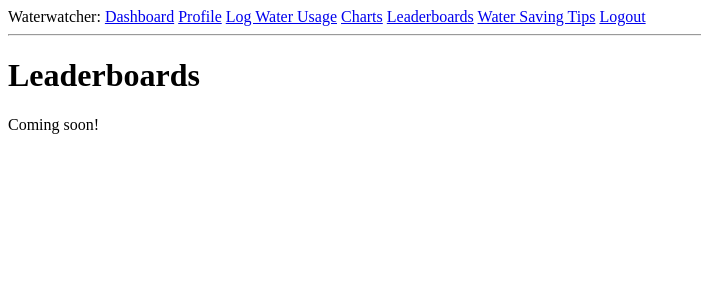
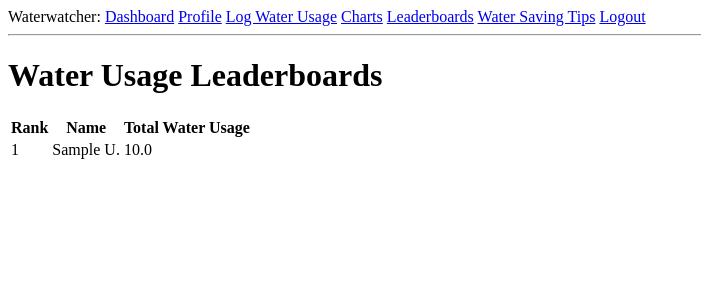
Before and after one commit to confused-404/water-watcher, a Flask app: page /leaderboards in a window 1280 px wide. Shown: the top 300 px of the page, without its empty margins (0-701 px from the left). Run offline with Flask 3, Linux system fonts and the light colour scheme; a user stored in the database is signed in; tables that the repository leaves empty hold one stand-in row (values such as "Sample post").

Commit message:
fix chart page error, implement leaderboard, uncomment error page

```diff
--- a/app/chart_generation/stacked_bar.py
+++ b/app/chart_generation/stacked_bar.py
@@ -5,6 +5,9 @@ import pandas as pd
 from textwrap import wrap
 
 def bucket_data(raw_data, days, max_bars=12):
+    if (len(raw_data) == 0):
+        return pd.DataFrame(), []
+
     raw_data['date'] = [d.to_pydatetime().date() for d in raw_data['timestamp']]
 
     end_date = datetime.now().date()
@@ -70,6 +73,9 @@ def bucket_data(raw_data, days, max_bars=12):
     return sorted_data, bucket_labels
 
 def save_chart(chart_data, bucket_labels, type, user_id):
+    if (len(chart_data) == 0):
+        return None
+
     chart = chart_data.plot(kind='bar', stacked=True)
 
     # configure chart
--- a/app/errors.py
+++ b/app/errors.py
@@ -1,6 +1,6 @@
 from flask import render_template
 from app import app, db
 
-# @app.errorhandler(Exception)
-# def generic_error(error):
-#     return render_template('generic_error.html')
+@app.errorhandler(Exception)
+def generic_error(error):
+    return render_template('generic_error.html')
--- a/app/models.py
+++ b/app/models.py
@@ -1,7 +1,10 @@
 from datetime import datetime, timezone
 from typing import Optional
 import sqlalchemy as sa
+from sqlalchemy import select, func
+from sqlalchemy.ext.hybrid import hybrid_property
 import sqlalchemy.orm as so
+from sqlalchemy.sql.functions import sum as sql_sum
 from app import db
 from werkzeug.security import generate_password_hash, check_password_hash
 from flask_login import UserMixin
@@ -32,6 +35,9 @@ class User(UserMixin, db.Model):
         digest = md5(self.email.lower().encode('utf-8')).hexdigest()
         return f'https://www.gravatar.com/avatar/{digest}?d=identicon&s={size}'
 
+    def sum_water_usage(self):
+        return sum(usage.amount for usage in self.water_usages)
+
 @login.user_loader
 def load_user(id):
     return db.session.get(User, int(id))
--- a/app/routes.py
+++ b/app/routes.py
@@ -76,7 +76,17 @@ def dashboard():
 @app.route('/leaderboards')
 @login_required
 def leaderboards():
-    return render_template('leaderboards.html', title='Leaderboards')
+    def get_leaderboard_data():
+        return enumerate((db.session.query(User.id, User.first_name, User.last_name, sa.func.sum(WaterUsage.amount))
+            .join(WaterUsage, User.id == WaterUsage.user_id)
+            .group_by(User.id)
+            .having(sa.func.sum(WaterUsage.amount) > 0)
+            .order_by(sa.func.sum(WaterUsage.amount))
+            .all()
+        ), start=1)
+
+    global_leaderboard = get_leaderboard_data()
+    return render_template('leaderboards.html', title='Leaderboards', enumerated_leaderboard=global_leaderboard)
 
 @app.route('/log', methods=['GET', 'POST'])
 @login_required
@@ -113,13 +123,16 @@ def charts():
 
     paths = {}
     week_data, bucket_labels = bucket_data(raw_data, 7)
-    paths['week'] = save_chart(week_data, bucket_labels, "week", current_user.id).replace("app/", "")
+    if len(bucket_labels) != 0:
+        paths['week'] = save_chart(week_data, bucket_labels, "week", current_user.id).replace("app/", "")
 
     month_data, bucket_labels = bucket_data(raw_data, 30)
-    paths['month'] = save_chart(month_data, bucket_labels, "month", current_user.id).replace("app/", "")
+    if len(bucket_labels) != 0:
+        paths['month'] = save_chart(month_data, bucket_labels, "month", current_user.id).replace("app/", "")
 
     year_data, bucket_labels = bucket_data(raw_data, 365)
-    paths['year'] = save_chart(year_data, bucket_labels, "year", current_user.id).replace("app/", "")
+    if len(bucket_labels) != 0:
+        paths['year'] = save_chart(year_data, bucket_labels, "year", current_user.id).replace("app/", "")
 
     return render_template('charts.html', title='Charts', chart_paths=paths)
 
--- a/app/templates/charts.html
+++ b/app/templates/charts.html
@@ -3,6 +3,7 @@
 {% block content %}
     <h1>Your Personal Water Usage</h1>
 
+    {% if paths != {} %}
     <div>
         <h2>Weekly Water Usage</h2>
         <img src="{{ url_for('static', filename=chart_paths['week']) }}" alt="Weekly Water Usage">
@@ -17,4 +18,7 @@
         <h2>Yearly Water Usage</h2>
         <img src="{{ url_for('static', filename=chart_paths['year']) }}" alt="Yearly Water Usage">
     </div>
+    {% else %}
+    <p>There is no data to display.</p>
+    {% endif %}
 {% endblock %}
--- a/app/templates/leaderboards.html
+++ b/app/templates/leaderboards.html
@@ -1,6 +1,23 @@
 {% extends "authed_base.html" %}
 
 {% block content %}
-    <h1>Leaderboards</h1>
-    <p>Coming soon!</p>
+    <h1>Water Usage Leaderboards</h1>
+    <table>
+        <thead>
+            <tr>
+                <th>Rank</th>
+                <th>Name</th>
+                <th>Total Water Usage</th>
+            </tr>
+        </thead>
+        <tbody>
+            {% for rank, user in enumerated_leaderboard %}
+            <tr>
+                <td>{{ rank }}</td>
+                <td>{{ user[1] }} {{ user[2][0] }}.</td>
+                <td>{{ user[3] }}</td>
+            </tr>
+            {% endfor %}
+        </tbody>
+    </table>
 {% endblock %}
```
